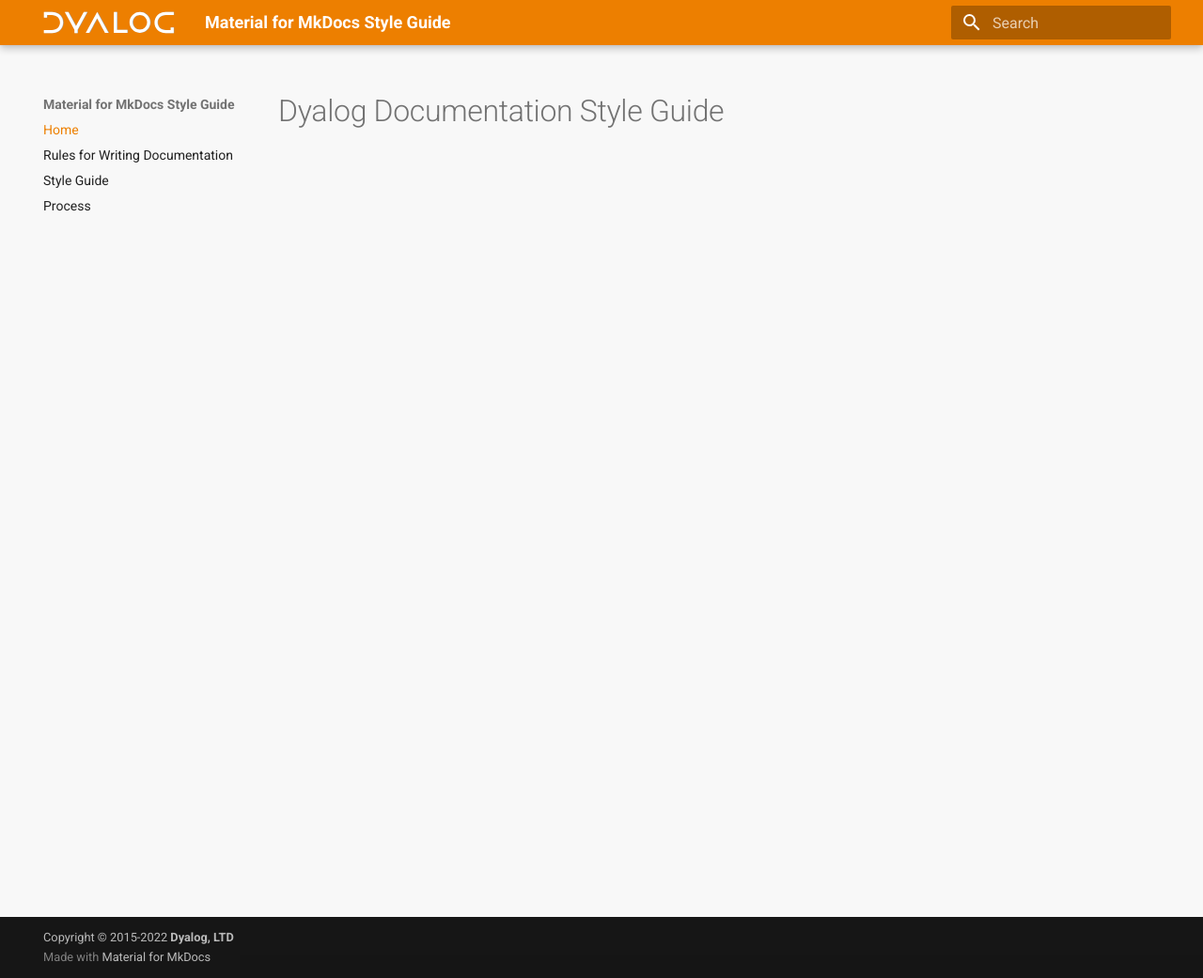
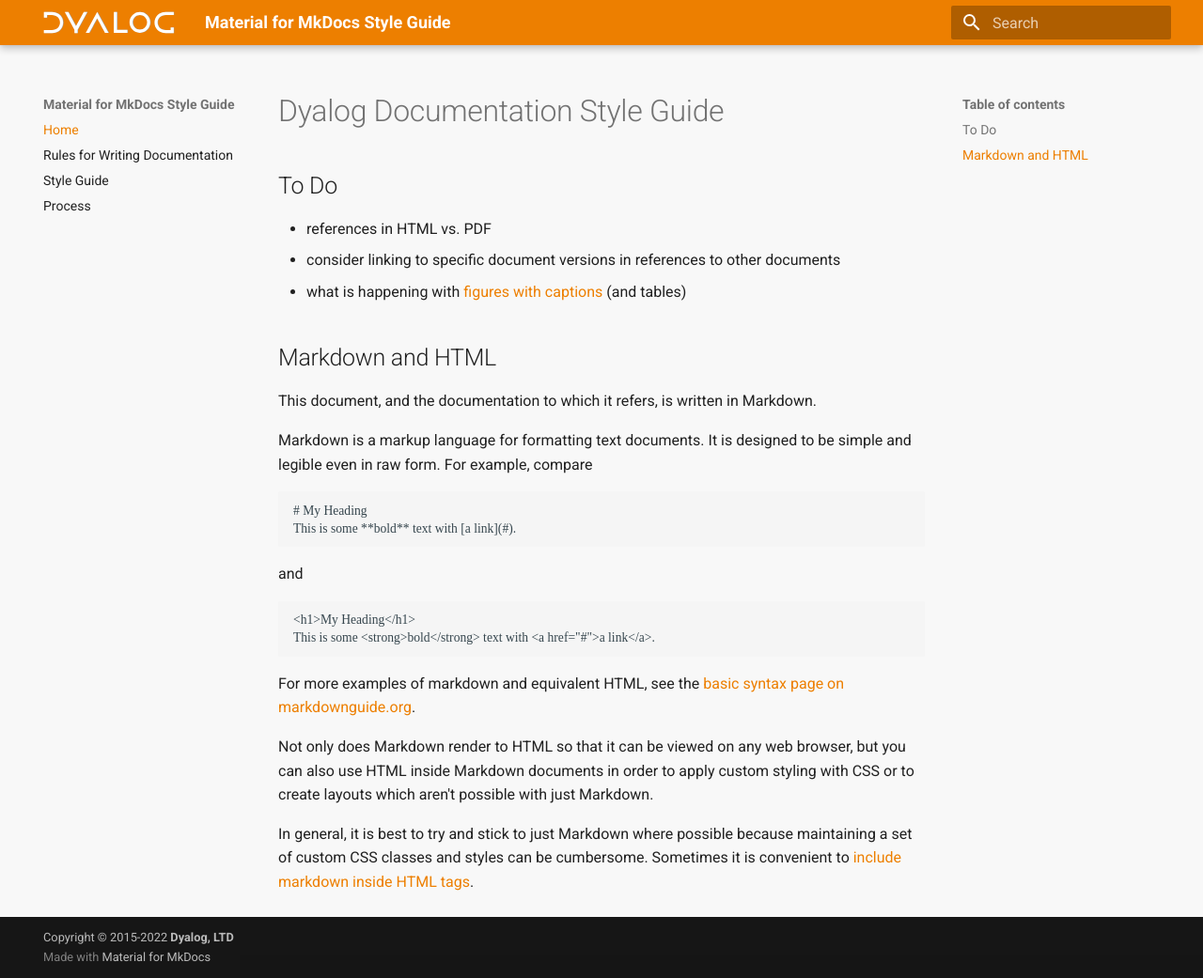
Before and after one commit to xpqz/MkDocs-StyleGuide, an MkDocs documentation site: the page built from docs/index.md, in a window 1280 px wide and 1041 px high. Shown: the whole window at 94% size. Built offline with MkDocs 1.6.1 and Material for MkDocs 9.7.7, drawn with Linux system fonts in a browser that asks for light colours; some web fonts are replaced.

Commit message:
intro to markdown

````diff
--- a/docs/index.md
+++ b/docs/index.md
@@ -1 +1,29 @@
 # Dyalog Documentation Style Guide
+
+## To Do
+- references in HTML vs. PDF
+- consider linking to specific document versions in references to other documents
+- what is happening with [figures with captions](./style.md#figures-with-captions) (and tables)
+
+## Markdown and HTML
+This document, and the documentation to which it refers, is written in Markdown.
+
+Markdown is a markup language for formatting text documents. It is designed to be simple and legible even in raw form. For example, compare
+
+```markdown
+# My Heading
+This is some **bold** text with [a link](#).
+```
+
+and
+
+```HTML
+<h1>My Heading</h1>
+This is some <strong>bold</strong> text with <a href="#">a link</a>.
+```
+
+For more examples of markdown and equivalent HTML, see the [basic syntax page on markdownguide.org](https://www.markdownguide.org/basic-syntax/_).
+
+Not only does Markdown render to HTML so that it can be viewed on any web browser, but you can also use HTML inside Markdown documents in order to apply custom styling with CSS or to create layouts which aren't possible with just Markdown.
+
+In general, it is best to try and stick to just Markdown where possible because maintaining a set of custom CSS classes and styles can be cumbersome. Sometimes it is convenient to [include markdown inside HTML tags](./style.md#markdown-inside-html).
````
